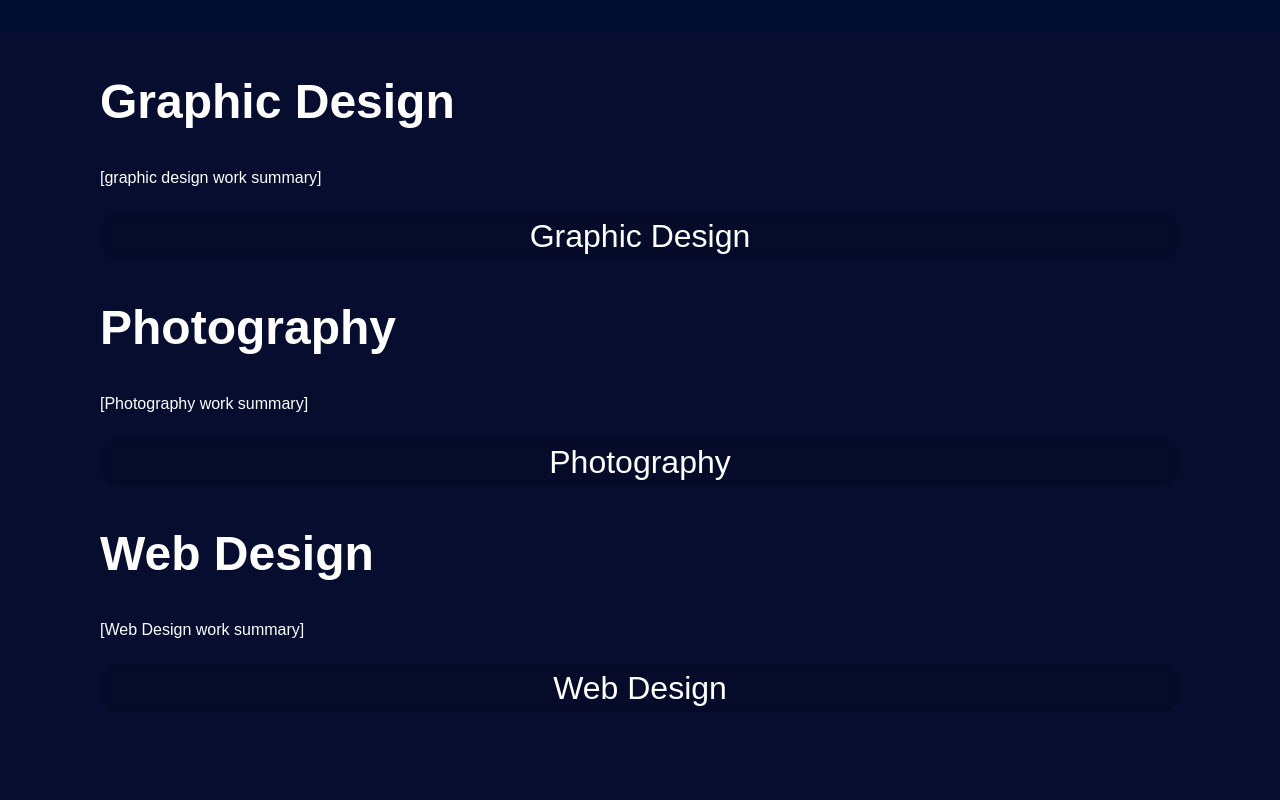
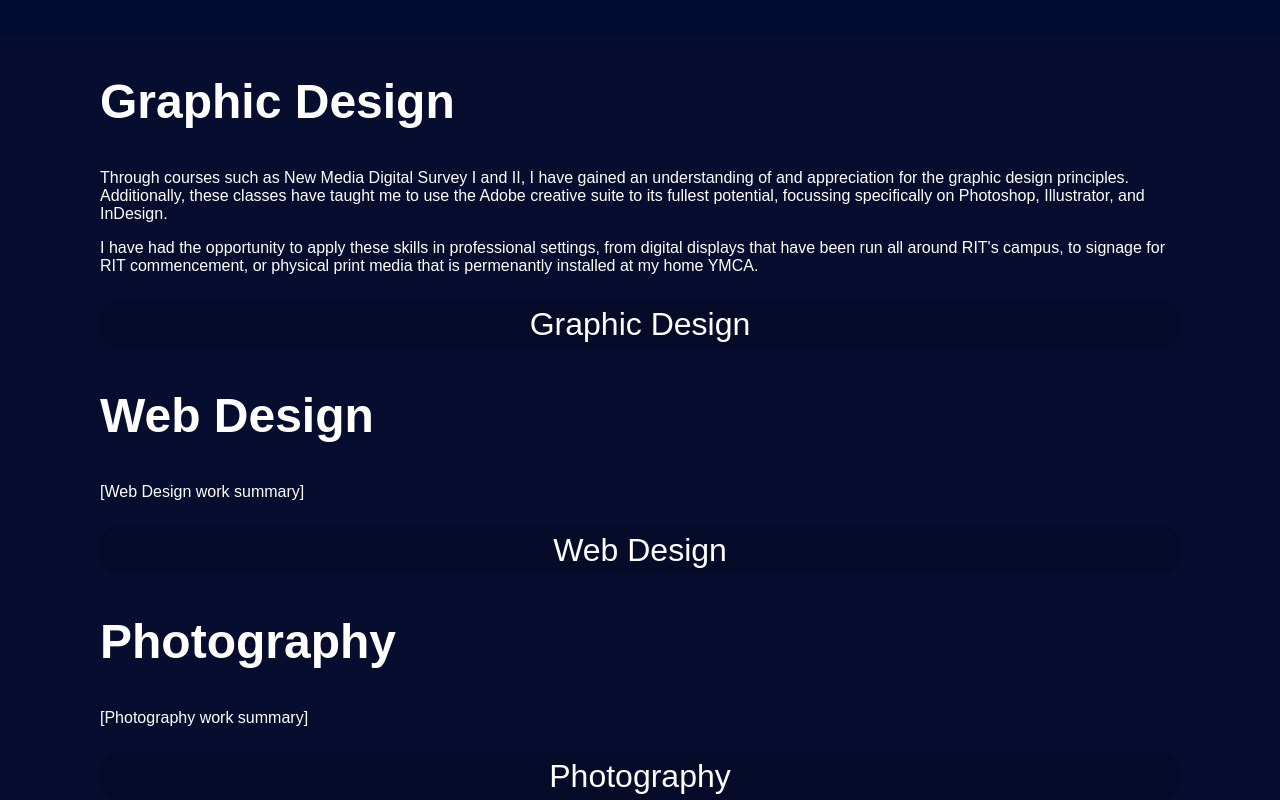
Before and after one commit to Jac0bot4000/portfolio, a plain HTML site: page index.html in a window 1280 px wide. Shown: the part 766-1566 px from the top of the page. Before the commit the page ends 1478 px from the top, so only its background shows below. Drawn offline with Linux system fonts and the light colour scheme.

Commit message:
Added graphic design description

```diff
--- a/index.html
+++ b/index.html
@@ -29,8 +29,22 @@
         <main>
             <section id="graphicDesign">
                 <h2>Graphic Design</h2>
-                <p>[graphic design work summary]</p>
+                <p>Through courses such as New Media Digital Survey I and II, I have gained an understanding of and
+                    appreciation for the graphic design principles. Additionally, these classes have taught me to use
+                    the Adobe creative suite to its fullest potential, focussing specifically on Photoshop, Illustrator,
+                    and InDesign.
+                </p>
+                <p>I have had the opportunity to apply these skills in professional settings, from digital displays that have
+                    been run all around RIT's campus, to signage for RIT commencement, or physical print media that is permenantly
+                    installed at my home YMCA.
+                </p>
                 <a href="graphicDesign.html"><button>Graphic Design</button></a>
+            </section>
+
+            <section id="webDesign">
+                <h2>Web Design</h2>
+                <p>[Web Design work summary]</p>
+                <a href="webDesign.html"><button>Web Design</button></a>
             </section>
 
             <section id="photograhy">
@@ -38,12 +52,6 @@
                 <p>[Photography work summary]</p>
                 <a href="photograhy.html"><button>Photography</button></a>
             </section>
-
-            <section id="webDesign">
-                <h2>Web Design</h2>
-                <p>[Web Design work summary]</p>
-                <a href="webDesign.html"><button>Web Design</button></a>
-            </section>
         </main>
 
     </body>
```
